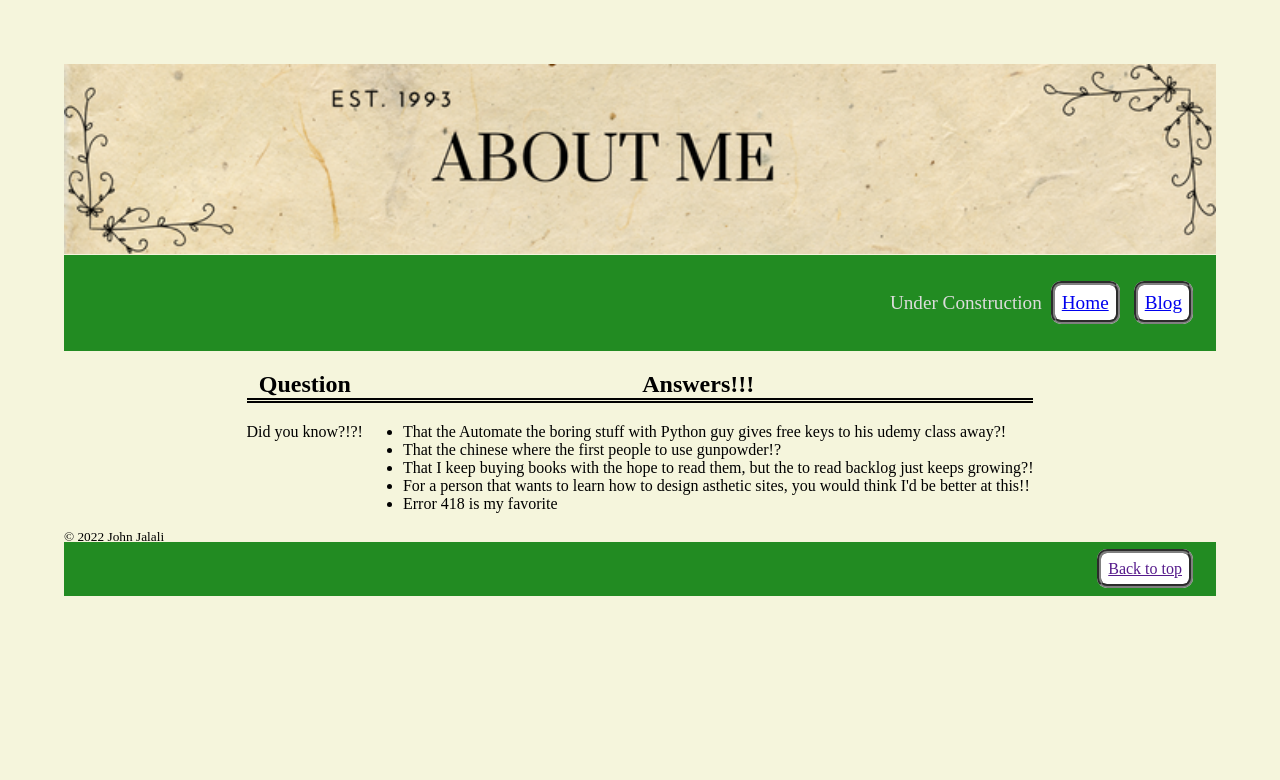
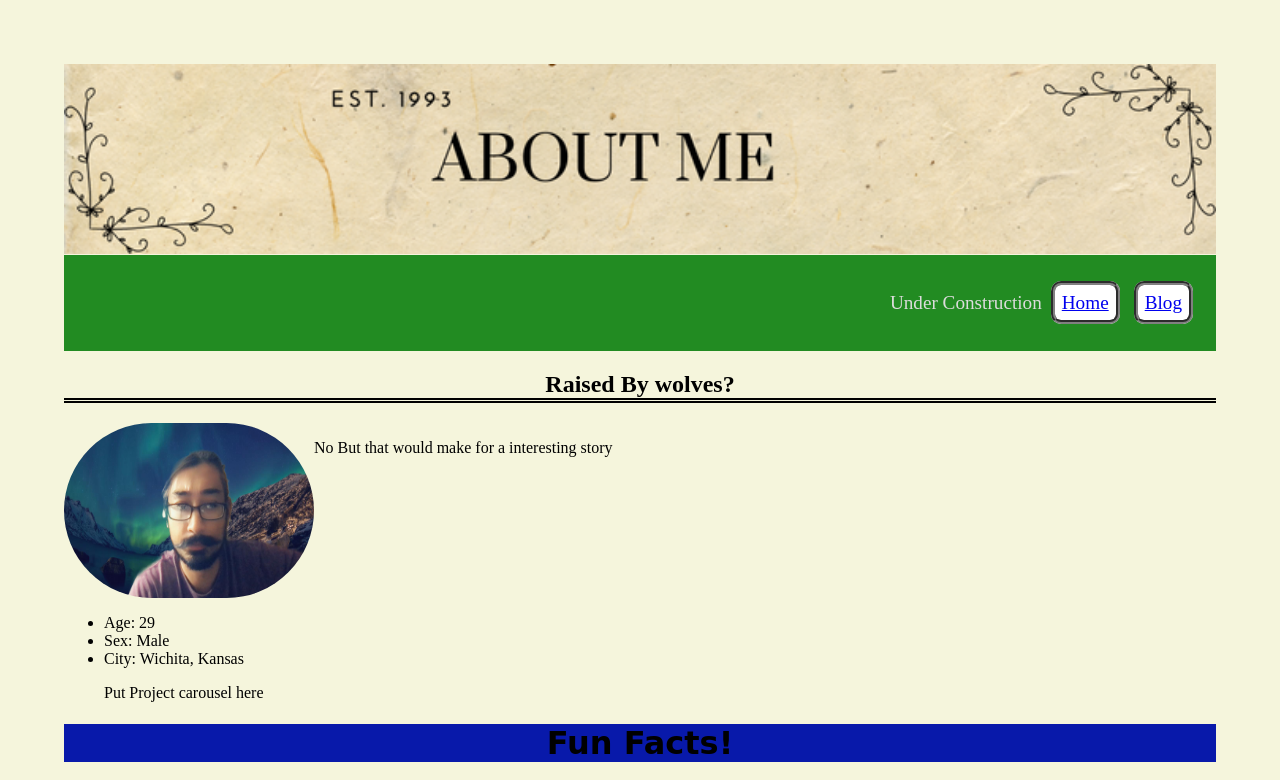
Before and after one commit to Jdude2022/Intro_Website, a plain HTML site: page pages/AboutMe.html in a window 1280 px wide. Shown: the top 780 px of the page. Drawn offline with Linux system fonts and the light colour scheme; a web font is replaced by a local one.

Commit message:
Update aboutMe

```diff
--- a/pages/AboutMe.html
+++ b/pages/AboutMe.html
@@ -1,7 +1,7 @@
 <!DOCTYPE html>
 <html lang="en">
   <head>
-    <title>Page 2</title>
+    <title>About Me</title>
     <link rel="stylesheet" href="../style/stylesheet.css" type="text/css">
   </head>
 
@@ -14,6 +14,22 @@
       <a href="../index.html" class="button">Home</a>
       <a href="blog.html" class="button">Blog</a>
     </nav>
+    <div id=container">
+
+      <main id="bio"><h2> Raised By wolves?</h2>
+      <section id="profilePicture">
+        <img src="../images/profilePic.jpg" alt="A picture of me.">
+        <p> No But that would make for a interesting story</p>
+      </section>
+              <ul>
+          <li>Age: 29 </li>
+          <li>Sex: Male </li>
+          <li>City: Wichita, Kansas</li>
+        </ul>
+        <figure id="ProjectCarosel">Put Project carousel here</figure>
+      </main>
+    </div>
+    <h1>Fun Facts! </h1>
     <div id="container">
       <section id="left">
         <h2>Question</h2>
```
